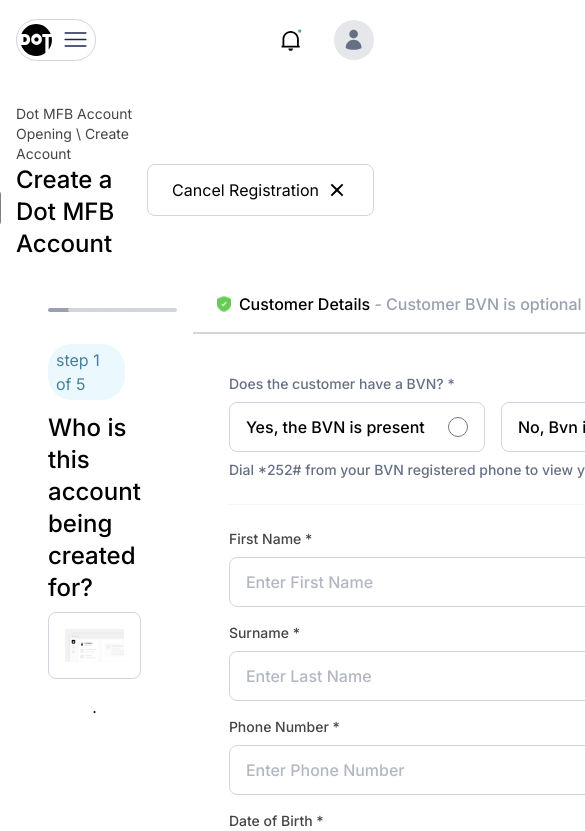
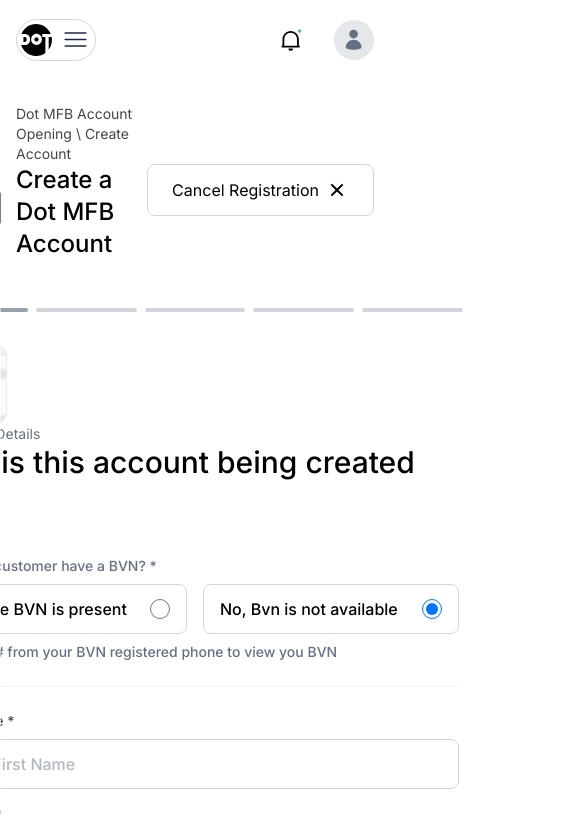
Before and after one commit to stpholise/dot, a Next.js app: page /account/create-account in a window 390 px wide. Shown: the top 831 px of the page, 585 px wide, since content can reach past the window. Built offline with nearby package versions, Linux system fonts and the light colour scheme.

Commit message:
add medium screen design

```diff
--- a/app/account/create-account/_components/Address.tsx
+++ b/app/account/create-account/_components/Address.tsx
@@ -22,8 +22,12 @@
 
 const Address = () => {
   const dispatch = useDispatch();
-  const { states, isLoading, error } = useFetchState() as { states: string[], isLoading: boolean, error: string}
-  console.log({'states': states, 'isLoading': isLoading, "error": error})
+  const { states, isLoading, error } = useFetchState() as {
+    states: string[];
+    isLoading: boolean;
+    error: string;
+  };
+  console.log({ states: states, isLoading: isLoading, error: error });
   const currentStep = useSelector(
     (state: RootState) => state.userAccount.initialStepState.currentStep
   );
@@ -78,7 +82,22 @@
 
   return (
     <div>
-      <div className=" flex gap-2 items-center font-medium w-full border-b-gray-300 border-b-2 py-4 px-6">
+      <div className=" lg:hidden sm:flex gap-4 px-8 mt-4">
+        <Image
+          src={"/image/Frame 48.png"}
+          alt="doc"
+          height={80}
+          width={80}
+          className="rounded-xl max-h-20 max-w-20"
+        />
+        <div className=" ">
+          <p className="text-sm text-[#667085] text-medium">Customer Address</p>
+          <h3 className="text-black text-3xl font-medium">
+            How can we locate the customer?
+          </h3>
+        </div>
+      </div>
+      <div className=" hidden lg:flex gap-2 items-center font-medium w-full border-b-gray-300 border-b-2 py-4 px-6">
         <Image
           alt="user"
           src="/icons/security.png"
@@ -112,14 +131,20 @@
                     as="select"
                     name="state"
                     className="w-full px-4 py-3 outline-none border text-black border-gray-300 rounded-lg"
-
                   >
-                    <option value="" className='text-gray-300' disabled>select a state</option>
-                    {states && states.map((state) => (
-                      <option className="text-black" value={state} key={state}>
-                        {state}
-                      </option>
-                    ))}
+                    <option value="" className="text-gray-300" disabled>
+                      select a state
+                    </option>
+                    {states &&
+                      states.map((state) => (
+                        <option
+                          className="text-black"
+                          value={state}
+                          key={state}
+                        >
+                          {state}
+                        </option>
+                      ))}
                   </Field>
                 )}
                 <ErrorMessage
--- a/app/account/create-account/_components/CaptureCustomer.tsx
+++ b/app/account/create-account/_components/CaptureCustomer.tsx
@@ -138,7 +138,7 @@
 
   return (
     <div>
-      <div className=" flex gap-2 items-center font-medium w-full border-b-gray-300 border-b-2 py-4 px-6">
+      <div className=" hidden lg:flex gap-2 items-center font-medium w-full border-b-gray-300 border-b-2 py-4 px-6">
         <Image
           alt="user"
           src="/icons/security.png"
--- a/app/account/create-account/_components/CustomerDetailsForm.tsx
+++ b/app/account/create-account/_components/CustomerDetailsForm.tsx
@@ -79,7 +79,23 @@
   };
   return (
     <div>
-      <div className=" flex gap-2 items-center font-medium w-full border-b-gray-300 border-b-2 py-4 px-6">
+      <div className=" lg:hidden md:flex gap-4 px-8 mt-4">
+        <Image
+          src={"/image/Frame 48.png"}
+          alt="doc"
+          height={80}
+          width={80}
+          className="rounded-xl max-h-20 max-w-20"
+        />
+        <div className=" ">
+          <p className="text-sm text-[#667085] text-medium">Customer Details</p>
+          <h3 className="text-black text-3xl font-medium">
+            {" "}
+            Who is this account being created for?
+          </h3>
+        </div>
+      </div>
+      <div className="hidden lg:flex gap-2 items-center font-medium w-full border-b-gray-300 border-b-2 py-4 px-6">
         <Image
           alt="user"
           src="/icons/security.png"
--- a/app/account/create-account/_components/Identification.tsx
+++ b/app/account/create-account/_components/Identification.tsx
@@ -76,7 +76,23 @@
   };
   return (
     <div>
-      <div className=" flex gap-2 items-center font-medium w-full border-b-gray-300 border-b-2 py-4 px-6">
+      <div className=" lg:hidden sm:flex gap-4 px-8 mt-4">
+              <Image
+                src={"/image/Frame 48.png"}
+                alt="doc"
+                height={80}
+                width={80}
+                className="rounded-xl max-h-20 max-w-20"
+              />
+              <div className=" ">
+                <p className="text-sm text-[#667085] text-medium">Customer Identification</p>
+                <h3 className="text-black text-3xl font-medium">
+                 Provide your current valid means of identification
+                </h3>
+              </div>
+            </div>
+
+      <div className=" hidden lg:flex gap-2 items-center font-medium w-full border-b-gray-300 border-b-2 py-4 px-6">
         <Image
           alt="user"
           src="/icons/security.png"
--- a/app/account/create-account/_components/ReviewCredentials.tsx
+++ b/app/account/create-account/_components/ReviewCredentials.tsx
@@ -54,13 +54,12 @@
   const currentStep = useSelector(
     (state: RootState) => state.userAccount.initialStepState.currentStep
   );
-  // const setCustomerIdentification = useSelector((state: RootState))
-  const dateFn = () => {
-    return new Intl.DateTimeFormat("en-gb", {
+  const dateFn = (date: string | Date) => {
+    return new Intl.DateTimeFormat("en-GB", {
       day: "2-digit",
       month: "long",
       year: "numeric",
-    });
+    }).format(new Date(date));
   };
 
   const decrementStep = () => {
@@ -133,7 +132,7 @@
             <p className="text-xs text-[#667085]">Date of Birth</p>
             <div className="">
               <p className="text-black">
-                {dateFn().format(new Date(customerDetails.dob))}{" "}
+                {customerDetails.dob && dateFn(customerDetails.dob)}
               </p>
             </div>
           </div>
@@ -159,19 +158,21 @@
             <p className="text-xs text-[#667085]">Issue Date</p>
             <div className="">
               <p className="text-black">
-                {dateFn().format(new Date(customerIdentification.issueDate))}{" "}
+                {customerIdentification.issueDate &&
+                  dateFn(customerIdentification.issueDate)}{" "}
               </p>
             </div>
           </div>
           <div className="flex flex-col gap-1">
             <p className="text-xs text-[#667085]">Expiry Date</p>
             <div className="">
-              <p className="text-black">
-                {dateFn().format(new Date(customerIdentification.expiryDate))}{" "}
-              </p>
+              {customerIdentification.expiryDate && (
+                <p className="text-black">
+                  {dateFn(customerIdentification.expiryDate)}{" "}
+                </p>
+              )}
             </div>
           </div>
-
         </div>
         <div className="flex flex-col gap-4 py-4">
           <div className="flex gap-4 whitespace-nowrap items-center text-xs uppercase font-medium">
--- a/app/account/create-account/_components/Successful.tsx
+++ b/app/account/create-account/_components/Successful.tsx
@@ -28,13 +28,13 @@
     dispatch(setCurrentStep(0));
   };
   return (
-    <div className="px-10 py-8">
+    <div className="sm:px-10 sm:py-8 px-8 py-4">
       <Image
         src={"/icons/success.png"}
         alt={"account created"}
         width={85}
         height={85}
-        className="lg:mx-auto my-10"
+        className="mx-auto my-4 lg:my-10"
       />
 
       <h2 className="text-center font-medium text-black text-lg">
--- a/app/account/create-account/page.tsx
+++ b/app/account/create-account/page.tsx
@@ -56,10 +56,10 @@
           onClick={cancelRegistration}
         />
       </div>
-      <div className={" flex lg:gap-8  gap-5 justify-between"}>
+      <div className={" flex lg:gap-8  gap-5 lg:justify-between justify-center"}>
         <div
           className={clsx(
-            "sticky md:top-24 xl:w-[473px] lg-[444px] lg:h-[585px] bg-white rounded-2xl px-8 py-8 flex flex-col items-center gap-4 ",
+            "sticky md:top-24 xl:w-[473px] lg-[444px] lg:h-[585px] bg-white rounded-2xl px-8 py-8 hidden lg:flex flex-col items-center gap-4 ",
             currentStep >= 4 && "hidden"
           )}
         >
@@ -106,7 +106,7 @@
               </div>
             </div>
           ))}
-          .
+
           <div className="text-xs text-[#667085] flex gap-4 items-start mt-auto">
             <Image
               alt="lock icon"
@@ -123,12 +123,27 @@
         </div>
         <div
           className={clsx(
-            "w-[600px] min-h-[580px] text-[#667085] bg-white rounded-3xl  ",
+            "lg:w-[600px] max-w-[600px]   min-h-[580px] text-[#667085] bg-white rounded-3xl  ",
             {
               "lg:mx-auto ": currentStep >= 4,
             }
           )}
         >
+              <div className="grid gap-2 grid-cols-5 lg:gap-4 justify-stretch lg:hidden px-8 py-4 mt-4 ">
+            {steps.map((step, index) => (
+              <div
+                onClick={() => setCurrentStep(index)}
+                key={index}
+                className={clsx(
+                  "md:w-24 sm:w-20  h-1 rounded-sm hover:cursor-pointer ",
+                  {
+                    "bg-gray-300": currentStep !== index,
+                    "bg-gray-400": currentStep >= index,
+                  }
+                )}
+              ></div>
+            ))}
+          </div>
           {currentStep === 0 ? (
             <CustomerDetailsForm />
           ) : currentStep === 1 ? (
--- a/app/globals.css
+++ b/app/globals.css
@@ -27,3 +27,7 @@
   font-family: Arial, Helvetica, sans-serif;
   overflow-x: hidden;
 }
+
+button {
+  cursor: pointer;
+}
```
Also changed, not shown: public/image/Frame 48.png (added).
